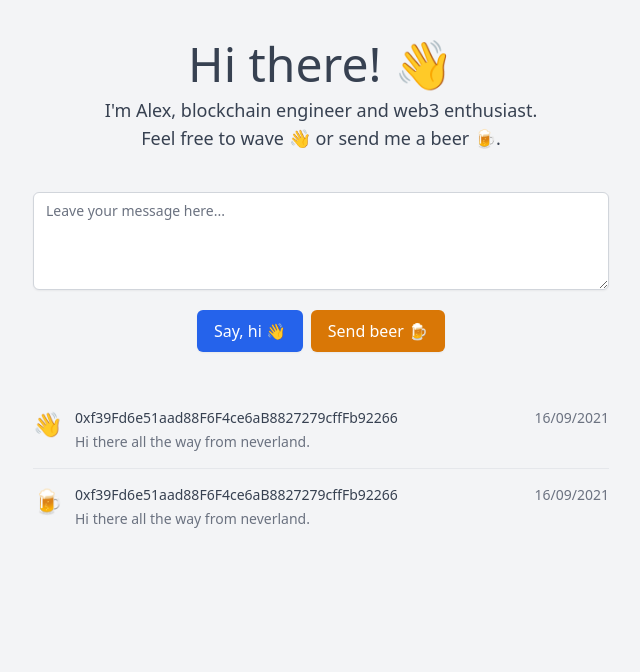
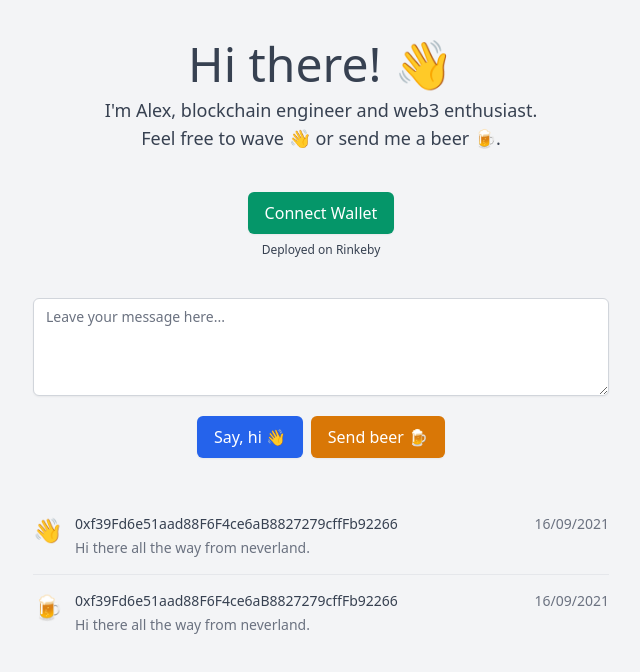
Before and after one commit to alexvanzyl/wave-portal, a React (Create React App) app: page / in a window 1280 px wide. Shown: the top 672 px of the page, without its empty margins (319-959 px from the left). Built offline with nearby package versions, Linux system fonts and the light colour scheme; a web font is replaced by a local one; what @tailwindcss/typography would draw is missing.

Commit message:
Connect to wallet

```diff
--- a/package.json
+++ b/package.json
@@ -16,6 +16,7 @@
     "@types/node": "^12.20.24",
     "@types/react": "^17.0.20",
     "@types/react-dom": "^17.0.9",
+    "dotenv": "^10.0.0",
     "html-react-parser": "^1.3.0",
     "react": "^17.0.2",
     "react-dom": "^17.0.2",
--- a/src/App.tsx
+++ b/src/App.tsx
@@ -1,8 +1,47 @@
-import React from "react";
 import parse from "html-react-parser";
+import React, { useEffect, useState } from "react";
 // import logo from "./logo.svg";
 
 function App() {
+  const [currentAccount, setCurrentAccount] = useState("");
+
+  const checkIfWalletIsConnected = () => {
+    const { ethereum } = window;
+    if (!ethereum) {
+      console.log("Make sure you have metamask!");
+      return;
+    }
+    console.log("We have the ethereum object", ethereum);
+
+    ethereum.request({ method: "eth_accounts" }).then((accounts: any) => {
+      if (accounts.length === 0) {
+        console.log("No authorized account found");
+      } else {
+        const account = accounts[0];
+        console.log("Found authorized account: ", account);
+
+        setCurrentAccount(account);
+      }
+    });
+  };
+
+  const connectWallet = () => {
+    const { ethereum } = window;
+    if (!ethereum) alert("Get MetaMask!");
+
+    ethereum
+      .request({ method: "eth_requestAccounts" })
+      .then((accounts: any) => {
+        console.log("Connected", accounts[0]);
+        setCurrentAccount(accounts[0]);
+      })
+      .catch((err: any) => console.log(err));
+  };
+
+  useEffect(() => {
+    checkIfWalletIsConnected();
+  }, []);
+
   const messages = [
     {
       id: 0,
@@ -36,6 +75,19 @@ function App() {
             {parse(beerHex)}.
           </p>
         </div>
+
+        {currentAccount ? null : (
+          <div className="text-center mt-10">
+            <button
+              type="button"
+              className="inline-flex items-center px-4 py-2 border border-transparent shadow-sm text-base font-medium rounded-md text-white bg-green-600 hover:bg-green-700 focus:outline-none focus:ring-2 focus:ring-offset-2 focus:ring-green-500"
+              onClick={connectWallet}
+            >
+              Connect Wallet
+            </button>
+            <p className="text-xs mt-2">Deployed on Rinkeby</p>
+          </div>
+        )}
 
         <div className="mt-10">
           <label
--- a/src/react-app-env.d.ts
+++ b/src/react-app-env.d.ts
@@ -1 +1,4 @@
 /// <reference types="react-scripts" />
+interface Window {
+  ethereum: any;
+}
```
Also changed, not shown: hardhat.config.js (+7 -0 lines), 1 other file (tests, documents, lock files or other folders).
